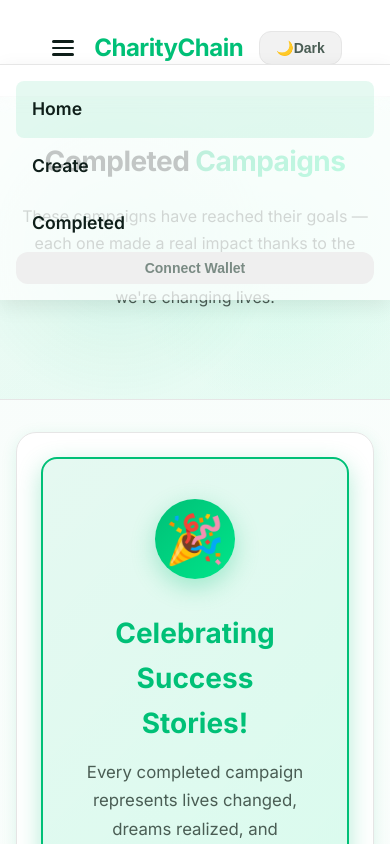
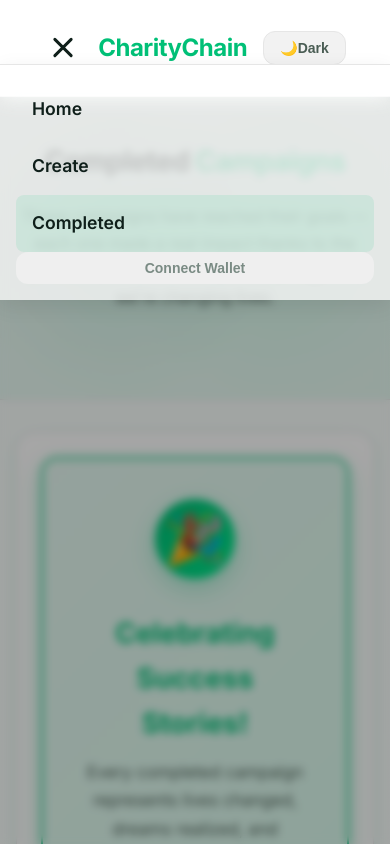
Before and after one commit to MikaelSerafino/CharityChain, a website: page completed.html in a window 390 px wide. Both pictures are taken after a click on the button 63 px from the left and 47 px from the top of the page. Shown: the top 844 px of the page. Drawn offline with Linux system fonts and the light colour scheme; no server answers; a script that the page names is missing.

Commit message:
Co-authored-by: aeplayz <aeplayz@users.noreply.github.com>

```diff
--- a/completed.html
+++ b/completed.html
@@ -344,9 +344,9 @@
 
     <!-- ✅ DESKTOP CENTER LINKS -->
     <div class="nav-links">
-      <a href="home.html" class="nav-link active">Home</a>
+      <a href="home.html" class="nav-link">Home</a>
       <a href="create.html" class="nav-link">Create</a>
-      <a href="completed.html" class="nav-link">Completed</a>
+      <a href="completed.html" class="nav-link active">Completed</a>
     </div>
 
     <!-- ✅ DESKTOP RIGHT BUTTONS -->
@@ -364,9 +364,9 @@
     <div class="mobile-menu" id="mobileMenu">
 
       <!-- Mobile nav links -->
-      <a href="home.html" class="nav-link active">Home</a>
+      <a href="home.html" class="nav-link">Home</a>
       <a href="create.html" class="nav-link">Create</a>
-      <a href="completed.html" class="nav-link">Completed</a>
+      <a href="completed.html" class="nav-link active">Completed</a>
 
       <!-- ✅ MOBILE WALLET BUTTONS -->
       <button id="connectWalletMobile" class="btn small">Connect Wallet</button>
@@ -377,6 +377,7 @@
     </div>
   </div>
 </nav>
+<div class="menu-overlay" id="menuOverlay"></div>
 
     <!-- HEADER -->
     <header class="hero-section">
@@ -698,24 +699,24 @@
 <script>
   const hamburger = document.getElementById("hamburgerBtn");
   const mobileMenu = document.getElementById("mobileMenu");
+  const overlay = document.getElementById("menuOverlay");
 
-  // Toggle mobile menu
   hamburger.addEventListener("click", () => {
     mobileMenu.classList.toggle("open");
+    hamburger.classList.toggle("open");
+    overlay.classList.toggle("open");
   });
 
-  // ✅ Wallet sync logic
+  /* ✅ WALLET SYNC */
   const connectDesktop = document.getElementById("connectWallet");
   const disconnectDesktop = document.getElementById("disconnectWallet");
 
   const connectMobile = document.getElementById("connectWalletMobile");
   const disconnectMobile = document.getElementById("disconnectWalletMobile");
 
-  // Mirror actions (mobile → desktop)
   connectMobile.addEventListener("click", () => connectDesktop.click());
   disconnectMobile.addEventListener("click", () => disconnectDesktop.click());
 
-  // ✅ Sync visibility every 200ms
   setInterval(() => {
     const connected = disconnectDesktop.style.display !== "none";
 
@@ -727,7 +728,5 @@
   }, 200);
 </script>
 
-
-
   </body>
 </html>
--- a/donate.html
+++ b/donate.html
@@ -761,7 +761,7 @@
     </div>
   </div>
 </nav>
-
+<div class="menu-overlay" id="menuOverlay"></div>
     <main class="container">
       <!-- Hero Section with Image -->
       <div class="campaign-hero">
@@ -1012,30 +1012,27 @@
     <script src="https://unpkg.com/web3modal@1.9.12/dist/index.js"></script>
 
     <script src="abi.js"></script>
-    <script src="theme.js"></script>
-    <script src="donate.js"></script>
-
-<script>
+    <script src="theme.js"<script>
   const hamburger = document.getElementById("hamburgerBtn");
   const mobileMenu = document.getElementById("mobileMenu");
+  const overlay = document.getElementById("menuOverlay");
 
-  // Toggle mobile menu
   hamburger.addEventListener("click", () => {
     mobileMenu.classList.toggle("open");
+    hamburger.classList.toggle("open");
+    overlay.classList.toggle("open");
   });
 
-  // ✅ Wallet sync logic
+  /* ✅ WALLET SYNC */
   const connectDesktop = document.getElementById("connectWallet");
   const disconnectDesktop = document.getElementById("disconnectWallet");
 
   const connectMobile = document.getElementById("connectWalletMobile");
   const disconnectMobile = document.getElementById("disconnectWalletMobile");
 
-  // Mirror actions (mobile → desktop)
   connectMobile.addEventListener("click", () => connectDesktop.click());
   disconnectMobile.addEventListener("click", () => disconnectDesktop.click());
 
-  // ✅ Sync visibility every 200ms
   setInterval(() => {
     const connected = disconnectDesktop.style.display !== "none";
 
@@ -1045,6 +1042,8 @@
     connectDesktop.style.display = connected ? "none" : "block";
     disconnectDesktop.style.display = connected ? "block" : "none";
   }, 200);
+</script>connected ? "block" : "none";
+  }, 200);
 </script>
 
   </body>
--- a/responsive.css
+++ b/responsive.css
@@ -431,3 +431,138 @@ html[data-theme="dark"] {
     display: none !important;
   }
 }
+
+/* ✅ Base hamburger lines */
+.hamburger {
+  display: inline-flex;
+  flex-direction: column;
+  justify-content: center;
+  gap: 5px;
+  background: none;
+  border: none;
+  cursor: pointer;
+  padding: 6px;
+  z-index: 999; /* stays above menu */
+}
+
+.hamburger span {
+  width: 26px;
+  height: 3px;
+  background: var(--text-primary);
+  border-radius: 5px;
+  transition: 0.3s ease;
+}
+
+/* ✅ When menu is OPEN → animate hamburger to X */
+.hamburger.open span:nth-child(1) {
+  transform: translateY(8px) rotate(45deg);
+}
+
+.hamburger.open span:nth-child(2) {
+  opacity: 0;
+  transform: scaleX(0);
+}
+
+.hamburger.open span:nth-child(3) {
+  transform: translateY(-8px) rotate(-45deg);
+}
+
+/* ============================================================
+   ✅ MOBILE NAVBAR ANIMATION PACK
+   Add this at the bottom of responsive.css
+   ============================================================ */
+
+/* ✅ Base hidden state */
+.mobile-menu {
+  transform: translateY(-12px);
+  opacity: 0;
+  transition: transform 0.25s ease, opacity 0.25s ease;
+  backdrop-filter: blur(10px);
+}
+
+/* ✅ Menu open animation (slide + fade in) */
+.mobile-menu.open {
+  transform: translateY(0);
+  opacity: 1;
+}
+
+/* ✅ Staggered link animations */
+.mobile-menu .nav-link,
+.mobile-menu .btn {
+  opacity: 0;
+  transform: translateX(-8px);
+  transition: 0.25s ease;
+}
+
+/* ✅ When menu opens, animate items */
+.mobile-menu.open .nav-link:nth-child(1),
+.mobile-menu.open .btn:nth-child(1) {
+  opacity: 1;
+  transform: translateX(0);
+  transition-delay: 0.05s;
+}
+
+.mobile-menu.open .nav-link:nth-child(2),
+.mobile-menu.open .btn:nth-child(2) {
+  opacity: 1;
+  transform: translateX(0);
+  transition-delay: 0.10s;
+}
+
+.mobile-menu.open .nav-link:nth-child(3),
+.mobile-menu.open .btn:nth-child(3) {
+  opacity: 1;
+  transform: translateX(0);
+  transition-delay: 0.15s;
+}
+
+/* ✅ Mobile wallet buttons (if any) */
+.mobile-menu.open .btn:nth-child(4) {
+  opacity: 1;
+  transform: translateX(0);
+  transition-delay: 0.20s;
+}
+
+.mobile-menu.open .btn:nth-child(5) {
+  opacity: 1;
+  transform: translateX(0);
+  transition-delay: 0.25s;
+}
+
+/* ✅ Tap feedback (makes it feel like a mobile app) */
+.nav-link:active,
+.btn:active {
+  transform: scale(0.94);
+}
+
+/* ============================================================
+   ✅ OVERLAY (optional but recommended)
+   Add this to HTML: <div class="menu-overlay" id="menuOverlay"></div>
+   ============================================================ */
+
+.menu-overlay {
+  position: fixed;
+  inset: 0;
+  background: rgba(0,0,0,0.35);
+  backdrop-filter: blur(4px);
+  opacity: 0;
+  pointer-events: none;
+  transition: opacity 0.25s ease;
+  z-index: 40;
+}
+
+/* ✅ When menu is open */
+.menu-overlay.open {
+  opacity: 1;
+  pointer-events: all;
+}
+
+/* Keep overlay behind the menu */
+.mobile-menu {
+  z-index: 50;
+}
+
+/* ✅ FORCE MOBILE MENU TO SHOW WHEN OPEN */
+.mobile-menu.open {
+  display: flex !important;
+}
```
Also changed, not shown: create.html (+5 -4 lines), home.html (+7 -17 lines), index.html (+7 -6 lines), view.html (+5 -4 lines).
